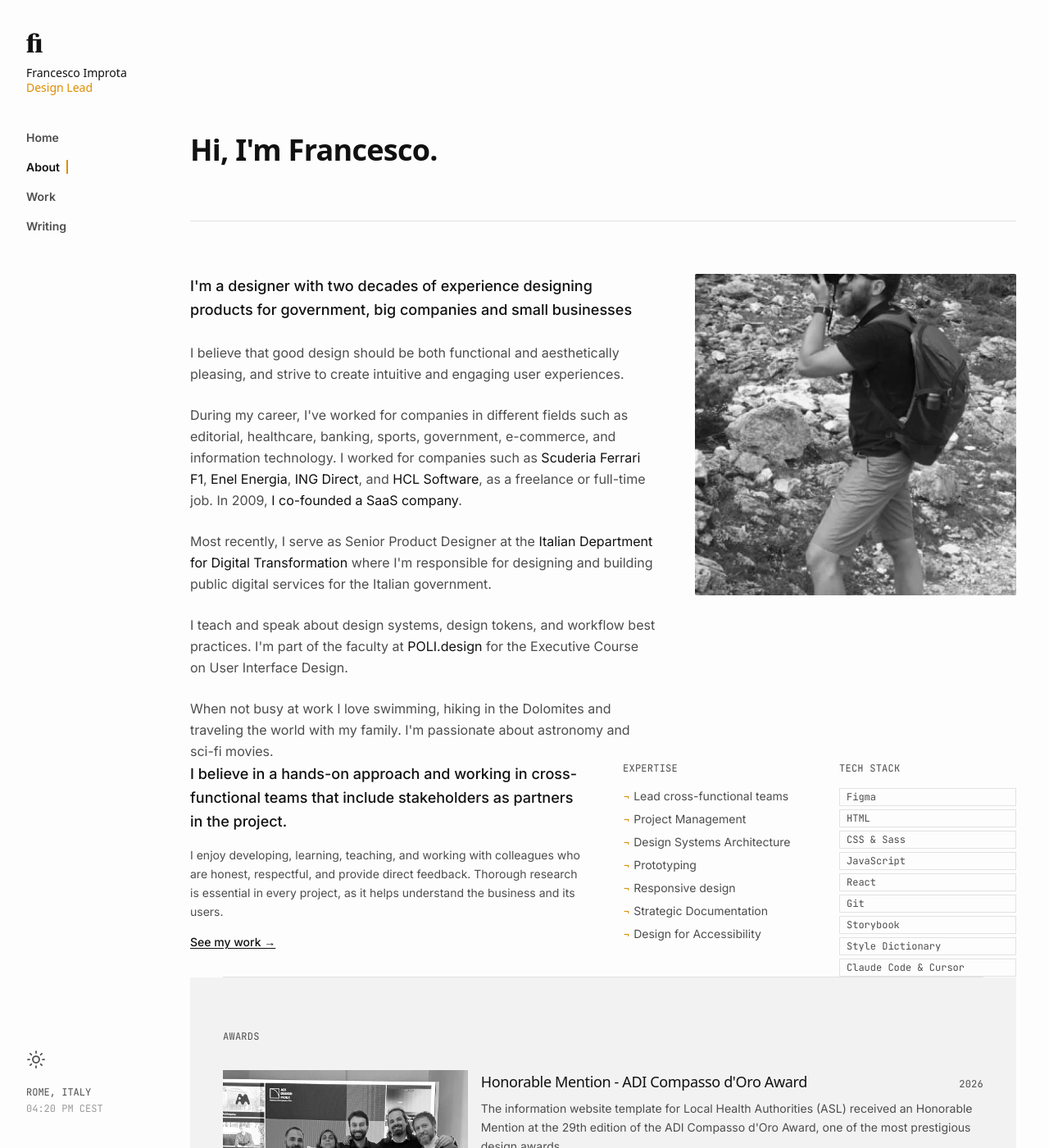
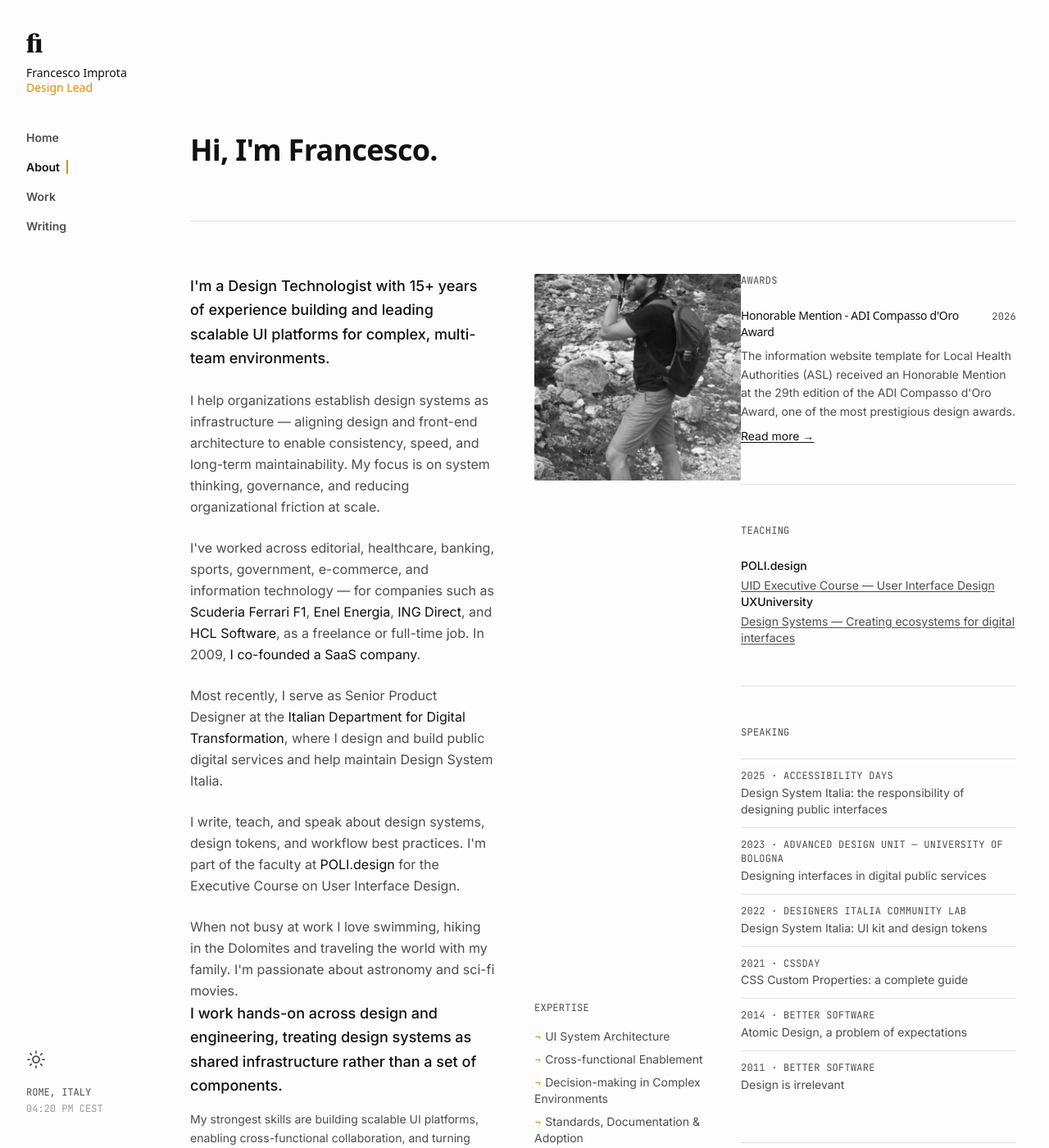
Before and after one commit to zetareticoli/fi, a Jekyll site: the page built from about.html, in a window 1280 px wide and 1400 px high. Shown: the whole window at 82% size. Built offline with Jekyll 4.4.1, drawn with Linux system fonts in a browser that asks for light colours; some web fonts are replaced; some of the changed text lies outside the part shown.

Commit message:
refactor(about): two-column layout with skills-focused main column
Restructure the About page into an 8/12 main column and 4/12 sidebar.
Move awards, teaching, speaking, and publications to the sidebar (awards
without image). Refresh bio and expertise from the latest CV, shorten the
how-I-work copy, and remove the tech stack list.

Co-authored-by: Francesco Improta <me@francescoimprota.com>

```diff
--- a/about.html
+++ b/about.html
@@ -8,29 +8,33 @@ permalink: /about/
 ---
 <div class="min-h-screen max-w-screen-xl">
 
+  <div class="grid grid-cols-1 lg:grid-cols-12 gap-12 lg:gap-16">
+
+    <!-- Main column (~2/3) -->
+    <div class="lg:col-span-8 flex flex-col gap-12 lg:gap-16">
+
       <!-- Bio + Portrait -->
       <section>
         <div class="grid grid-cols-1 md:grid-cols-12 gap-10 lg:gap-12">
           <div class="md:col-span-7 flex flex-col gap-6">
             <p class="text-lg font-medium leading-relaxed">
-          I'm a designer with two decades of experience designing products for government, big companies and small businesses
+              I'm a Design Technologist with 15+ years of experience building and leading scalable UI platforms for complex, multi-team environments.
             </p>
             <p class="text-base text-muted-foreground leading-relaxed">
-          I believe that good design should be both functional and aesthetically pleasing, and strive to
-          create intuitive and engaging user experiences.
+              I help organizations establish design systems as infrastructure — aligning design and front-end architecture to enable consistency, speed, and long-term maintainability. My focus is on system thinking, governance, and reducing organizational friction at scale.
             </p>
-        <p class="text-base text-muted-foreground leading-relaxed">During my career, I've worked for companies in different fields such as editorial, healthcare, banking, sports, government,
-          e-commerce, and information technology. I worked for companies such as <span class="text-primary">Scuderia
+            <p class="text-base text-muted-foreground leading-relaxed">I've worked across editorial, healthcare, banking, sports, government,
+              e-commerce, and information technology — for companies such as <span class="text-primary">Scuderia
                 Ferrari F1</span>, <span class="text-primary">Enel Energia</span>, <span class="text-primary">ING
                 Direct</span>, and <span class="text-primary">HCL Software</span>, as a freelance or full-time job.
                 In 2009, <span class="text-primary">I co-founded a SaaS company</span>.
             </p>
             <p class="text-base text-muted-foreground leading-relaxed">Most recently, I serve as Senior Product Designer at
-          the <span class="text-primary">Italian Department for Digital Transformation</span> where I'm responsible for
-          designing and building public digital services for the Italian government.
+              the <span class="text-primary">Italian Department for Digital Transformation</span>, where I design and
+              build public digital services and help maintain Design System Italia.
             </p>
 
-        <p class="text-base text-muted-foreground leading-relaxed">I teach and speak about design systems, design
+            <p class="text-base text-muted-foreground leading-relaxed">I write, teach, and speak about design systems, design
               tokens, and workflow best practices. I'm part of the faculty at <span class="text-primary">POLI.design</span>
               for the Executive Course on User Interface Design.</p>
             <p class="text-base text-muted-foreground leading-relaxed">When not busy at work I love swimming, hiking in the
@@ -38,147 +42,109 @@ permalink: /about/
           </div>
           <div class="md:col-span-5 flex flex-col gap-8 items-start">
             <img src="{{ page.portrait | default: '/img/francesco-improta.webp' | relative_url }}" alt="Francesco Improta"
-          class="w-full object-cover rounded-xs aspect-square grayscale max-h-[65vh animate-in group"
+              class="w-full object-cover rounded-xs aspect-square grayscale max-h-[65vh] animate-in group"
               style="transition-delay: {{ forloop.index | times: 120 }}ms;" loading="lazy" />
-        <!-- <div class="flex flex-col gap-3 w-full">
-          <span class="meta-tag">Elsewhere on the web</span>
-          {% for social in site.author.social %}
-          <a href="{{ social.url }}" target="_blank" rel="noopener noreferrer"
-            class="text-sm hover:text-foreground transition-colors">
-            <span class="text-sm font-medium">{{ social.name }}</span>
-            <span class="text-sm text-muted-foreground group-hover:text-foreground transition-colors">{{ social.handle }}</span>
-          </a>
-          {% endfor %}
-        </div> -->
           </div>
         </div>
       </section>
 
+      <!-- How I work + Skills -->
       <section>
-    <!-- <span class="meta-tag block mb-8">Skills</span> -->
-    <div class="grid grid-cols-1 lg:grid-cols-12 gap-8 lg:gap-12">
-      <div class="lg:col-span-6">
-        <p class="text-lg text-foreground leading-relaxed font-medium">I believe in a hands-on approach and working in
-          cross-functional teams that include stakeholders as partners in the project.</p>
-        <p class="text-sm text-muted-foreground leading-relaxed mt-4">I enjoy developing, learning, teaching, and
-          working
-          with colleagues who are honest, respectful, and provide direct feedback. Thorough research is essential in
-          every
-          project, as it helps understand the business and its users.</p>
+        <div class="grid grid-cols-1 md:grid-cols-12 gap-8 lg:gap-12">
+          <div class="md:col-span-7 flex flex-col gap-4">
+            <p class="text-lg text-foreground leading-relaxed font-medium">I work hands-on across design and engineering, treating design systems as shared infrastructure rather than a set of components.</p>
+            <p class="text-sm text-muted-foreground leading-relaxed">My strongest skills are building scalable UI platforms, enabling cross-functional collaboration, and turning constraints into clear product and technical decisions — backed by standards and documentation that teams actually adopt.</p>
             <a href="{{ '/work' | relative_url }}"
-          class="mt-4 inline-flex items-center gap-2 text-sm font-medium hover:opacity-60 transition-opacity underline underline-offset-2">
+              class="mt-2 inline-flex items-center gap-2 text-sm font-medium hover:opacity-60 transition-opacity underline underline-offset-2">
               See my work →
             </a>
           </div>
-      <div class="lg:col-span-3">
+          <div class="md:col-span-5">
             <h4 class="meta-tag mb-4">Expertise</h4>
             <ul class="flex flex-col gap-2">
-          <li class="text-sm text-muted-foreground"><span class="text-accent">¬</span> Lead cross-functional teams</li>
-          <li class="text-sm text-muted-foreground"><span class="text-accent">¬</span> Project Management</li>
-          <li class="text-sm text-muted-foreground"><span class="text-accent">¬</span> Design Systems Architecture</li>
-          <li class="text-sm text-muted-foreground"><span class="text-accent">¬</span> Prototyping</li>
-          <li class="text-sm text-muted-foreground"><span class="text-accent">¬</span> Responsive design</li>
-          <li class="text-sm text-muted-foreground"><span class="text-accent">¬</span> Strategic Documentation</li>
+              <li class="text-sm text-muted-foreground"><span class="text-accent">¬</span> UI System Architecture</li>
+              <li class="text-sm text-muted-foreground"><span class="text-accent">¬</span> Cross-functional Enablement</li>
+              <li class="text-sm text-muted-foreground"><span class="text-accent">¬</span> Decision-making in Complex Environments</li>
+              <li class="text-sm text-muted-foreground"><span class="text-accent">¬</span> Standards, Documentation &amp; Adoption</li>
+              <li class="text-sm text-muted-foreground"><span class="text-accent">¬</span> Mentorship and Team Support</li>
               <li class="text-sm text-muted-foreground"><span class="text-accent">¬</span> Design for Accessibility</li>
             </ul>
-      </div>
-      <div class="lg:col-span-3">
-        <h4 class="meta-tag mb-4">Tech Stack</h4>
-        <div class="flex flex-col gap-1">
-          <span class="font-mono text-xs text-muted-foreground border border-border px-2 py-0.5 hover:scale-105 transition-transform">Figma</span>
-          <span class="font-mono text-xs text-muted-foreground border border-border px-2 py-0.5 hover:scale-105 transition-transform">HTML</span>
-          <span class="font-mono text-xs text-muted-foreground border border-border px-2 py-0.5 hover:scale-105 transition-transform">CSS & Sass</span>
-          <span class="font-mono text-xs text-muted-foreground border border-border px-2 py-0.5 hover:scale-105 transition-transform">JavaScript</span>
-          <span class="font-mono text-xs text-muted-foreground border border-border px-2 py-0.5 hover:scale-105 transition-transform">React</span>
-          <span class="font-mono text-xs text-muted-foreground border border-border px-2 py-0.5 hover:scale-105 transition-transform">Git</span>
-          <span class="font-mono text-xs text-muted-foreground border border-border px-2 py-0.5 hover:scale-105 transition-transform">Storybook</span>
-          <span class="font-mono text-xs text-muted-foreground border border-border px-2 py-0.5 hover:scale-105 transition-transform">Style Dictionary</span>
-          <span class="font-mono text-xs text-muted-foreground border border-border px-2 py-0.5 hover:scale-105 transition-transform">Claude Code & Cursor</span>
-        </div>
           </div>
         </div>
       </section>
 
-  <div class="mx-6 lg:mx-10 hairline"></div>
+    </div>
+
+    <!-- Sidebar (~1/3) -->
+    <aside class="lg:col-span-4 flex flex-col gap-10 lg:gap-12">
 
       <!-- Awards -->
-  <section class="md:col-span-6 px-6 lg:px-10 py-12 xl:py-16 bg-card-foreground">
-    <span class="meta-tag block mb-8">Awards</span>
+      <section>
+        <span class="meta-tag block mb-6">Awards</span>
         {% for award in site.data.about.awards %}
-    <div class="grid grid-cols-12 gap-4">
-      <span class="col-span-12 lg:col-span-4">
-        <img src="{{ award.image | relative_url }}" alt="{{ award.title }}" class="w-full grayscale">
-      </span>
-      <div class="col-span-12 lg:col-span-8">
+        <div class="flex flex-col gap-2">
           <div class="flex flex-col sm:flex-row sm:items-baseline sm:justify-between gap-1">
-          <h3 class="text-lg font-medium">{{ award.title }}</h3>
-          <span class="meta-tag">{{ award.year }}</span>
+            <h3 class="text-sm font-medium leading-snug">{{ award.title }}</h3>
+            <span class="meta-tag shrink-0">{{ award.year }}</span>
           </div>
-        <p class="text-sm text-muted-foreground my-2 max-w-2xl leading-relaxed">{{ award.description }}</p>
+          <p class="text-sm text-muted-foreground leading-relaxed">{{ award.description }}</p>
           <a href="{{ award.link }}" target="_blank" rel="noopener noreferrer"
-          class="text-sm underline underline-offset-2 transition-colors mt-2">Read more →</a>
+            class="text-sm underline underline-offset-2 transition-colors">Read more →</a>
+        </div>
+        {% endfor %}
+      </section>
+
+      <div class="hairline"></div>
+
+      <!-- Teaching -->
+      <section>
+        <span class="meta-tag block mb-6">Teaching</span>
+        <div class="flex flex-col gap-5">
+          {% for t in site.data.about.teaching %}
+          <div class="flex flex-col gap-1">
+            <span class="text-sm font-medium">{{ t.org }}</span>
+            <a href="{{ t.url }}" target="_blank" rel="noopener noreferrer"
+              class="text-sm text-muted-foreground hover:text-foreground transition-colors underline underline-offset-2">{{ t.title }}</a>
+          </div>
+          {% endfor %}
+        </div>
+      </section>
+
+      <div class="hairline"></div>
+
+      <!-- Speaking -->
+      <section>
+        <span class="meta-tag block mb-6">Speaking</span>
+        <div class="flex flex-col">
+          {% for talk in site.data.about.speaking %}
+          <div class="flex flex-col gap-0.5 py-3 hairline">
+            <span class="meta-tag">{{ talk.year }} · {{ talk.event }}</span>
+            <span class="text-sm text-muted-foreground leading-snug">{{ talk.title }}</span>
+          </div>
+          {% endfor %}
+        </div>
+      </section>
+
+      <div class="hairline"></div>
+
+      <!-- Publications -->
+      <section>
+        <span class="meta-tag block mb-6">Publications</span>
+        {% for pub in site.data.about.publications %}
+        <div class="flex flex-col gap-3 sm:flex-row sm:gap-4">
+          <img src="{{ pub.image | relative_url }}" alt="{{ pub.title }}" class="w-20 h-auto grayscale shadow-lg shrink-0">
+          <div class="flex flex-col gap-1">
+            <h3 class="text-sm font-medium leading-snug">{{ pub.title }}</h3>
+            <span class="meta-tag">{{ pub.year }} &middot; {{ pub.publisher }}</span>
+            <p class="text-sm text-muted-foreground leading-relaxed">{{ pub.description }}</p>
+            <a href="{{ pub.url }}" target="_blank" rel="noopener noreferrer"
+              class="text-sm underline underline-offset-2 font-medium transition-colors">View Details →</a>
           </div>
         </div>
         {% endfor %}
       </section>
 
-  <div class="mx-6 lg:mx-10 hairline"></div>
+    </aside>
 
-
-  <section class="grid md:grid-cols-12 gap-4">
-
-    <!-- Teaching -->
-    <section class="col-span-12 lg:col-span-6 py-12 xl:py-16">
-      <span class="meta-tag block mb-8">TEACHING</span>
-      <div class="flex flex-col gap-4">
-        {% for t in site.data.about.teaching %}
-        <div class="grid grid-cols-12 gap-4 lg:gap-0 items-baseline">
-          <div class="col-span-12 flex flex-col gap-2 xl:gap-4">
-            <span class="text-lg font-medium">{{ t.org }}</span>
-            <a href="{{ t.url }}" target="_blank" rel="noopener noreferrer"
-              class="text-sm text-muted-foreground hover:text-foreground transition-colors underline underline-offset-2">{{ t.title }}</a>
   </div>
 </div>
-        {% endfor %}
-      </div>
-    </section>
-
-    <!-- Speaking -->
-    <section class="col-span-12 lg:col-span-6 py-12 xl:py-16">
-      <span class="meta-tag block mb-8">SPEAKING</span>
-      <div class="flex flex-col gap-4 lg:gap-0 mb-12">
-        {% for talk in site.data.about.speaking %}
-        <div class="grid grid-cols-12 gap-2 xl:gap-4 py-3 hairline items-baseline">
-          <span class="col-span-12 xl:col-span-1 meta-tag">{{ talk.year }}</span>
-          <span class="col-span-12 xl:col-span-4 text-sm font-medium">{{ talk.event }}</span>
-          <span class="col-span-12 xl:col-span-7 text-sm text-muted-foreground">{{ talk.title }}</span>
-        </div>
-        {% endfor %}
-      </div>
-
-      <span class="meta-tag block mb-8">PUBLICATIONS</span>
-      {% for pub in site.data.about.publications %}
-      <div class="grid grid-cols-4 gap-4">
-        <span class="col-span-2 lg:col-span-1">
-          <img src="{{ pub.image | relative_url }}" alt="{{ pub.title }}" class="w-auto grayscale max-h-40 shadow-lg">
-        </span>
-        <div class="col-span-2 lg:col-span-3">
-          <h3 class="text-sm font-medium">{{ pub.title }}</h3>
-          <span class="meta-tag">{{ pub.year }} &middot; {{ pub.publisher }}</span>
-          <p class="text-sm text-muted-foreground my-2 max-w-2xl leading-relaxed">{{ pub.description }}</p>
-          <a href="{{ pub.url }}" target="_blank" rel="noopener noreferrer"
-            class="text-sm underline underline-offset-2 font-medium transition-colors mt-2">View Details →</a>
-        </div>
-      </div>
-      {% endfor %}
-    </section>
-
-  </section>
-
-  <div class="mx-6 lg:mx-10 hairline"></div>
-
-  <!-- Publications -->
-  <section class="px-6 lg:px-10 py-12 xl:py-16">
-
-  </section>
-</div>
```
Lines whose indentation alone changed are shown as unchanged.
